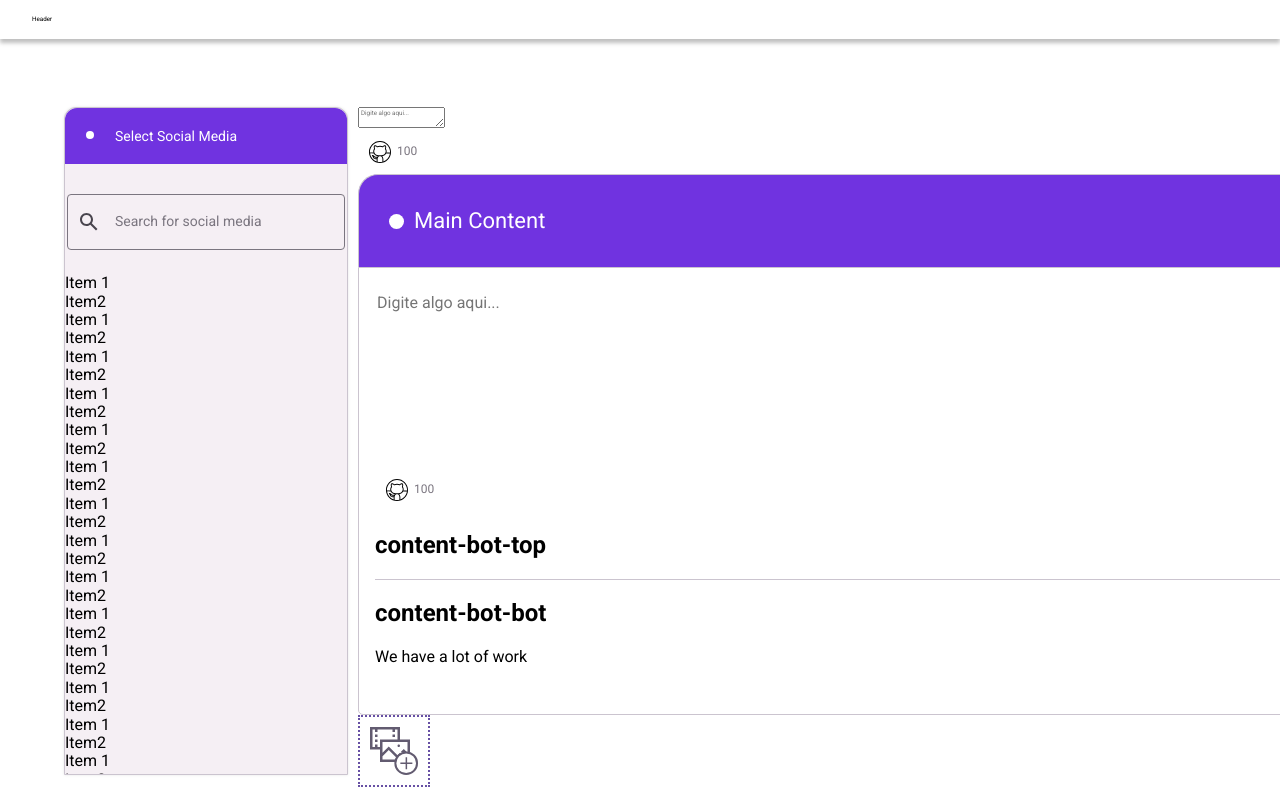
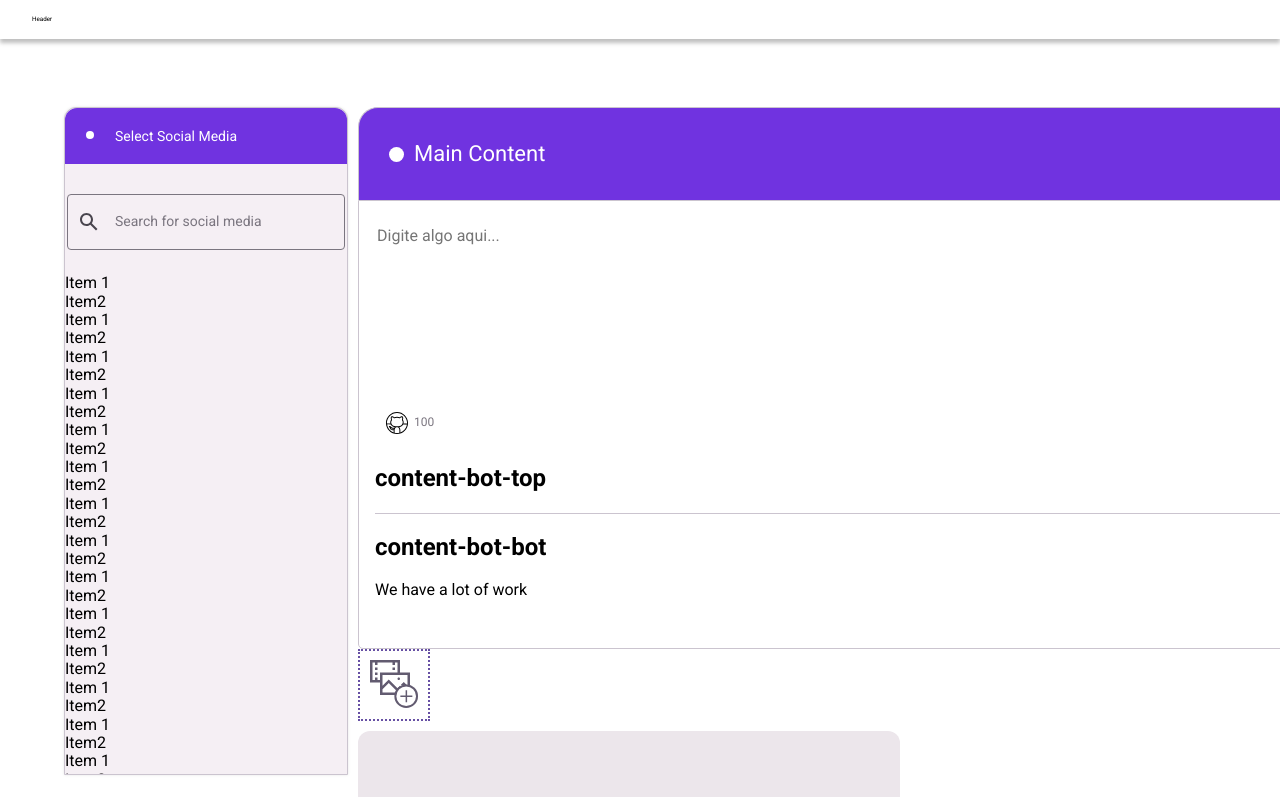
Before and after one commit to devhatt/octopost, a React (Create React App) app: page / in a window 1280 px wide. Shown: the top 797 px of the page. Built offline with nearby package versions, Linux system fonts and the light colour scheme; the HTML template or start-up script is replaced by a standard one.

Commit message:
refactor: `ComposerEditor` removed from `home.tsx`
Removi o `Composer Editor` que estava largado na home, de acordo com o figma não deveria ter nada acima do main content

```diff
--- a/src/pages/home/home.module.scss
+++ b/src/pages/home/home.module.scss
@@ -63,7 +63,8 @@
   grid-area: tabs;
 }
 
-.flexSelect{
+.flexSelect {
   grid-area: tabs;
+
   font-size: 4rem;
 }
--- a/src/pages/home/home.tsx
+++ b/src/pages/home/home.tsx
@@ -1,5 +1,4 @@
 import PreviewContainer from '~components/ComponentPreview/PreviewContainer';
-import ComposerEditor from '~components/ComposerEditor/ComposerEditor';
 import MainComposer from '~components/MainComposer/MainComposer';
 import MediaInputs from '~components/MediaInputs/MediaInput';
 import Preview from '~components/Preview/Preview';
@@ -20,7 +19,6 @@ const Home = () => {
             <Sidebar />
           </div>
           <div className={scss.gridInput}>
-            <ComposerEditor />
             <MainComposer />
             <MediaInputs />
           </div>
```
